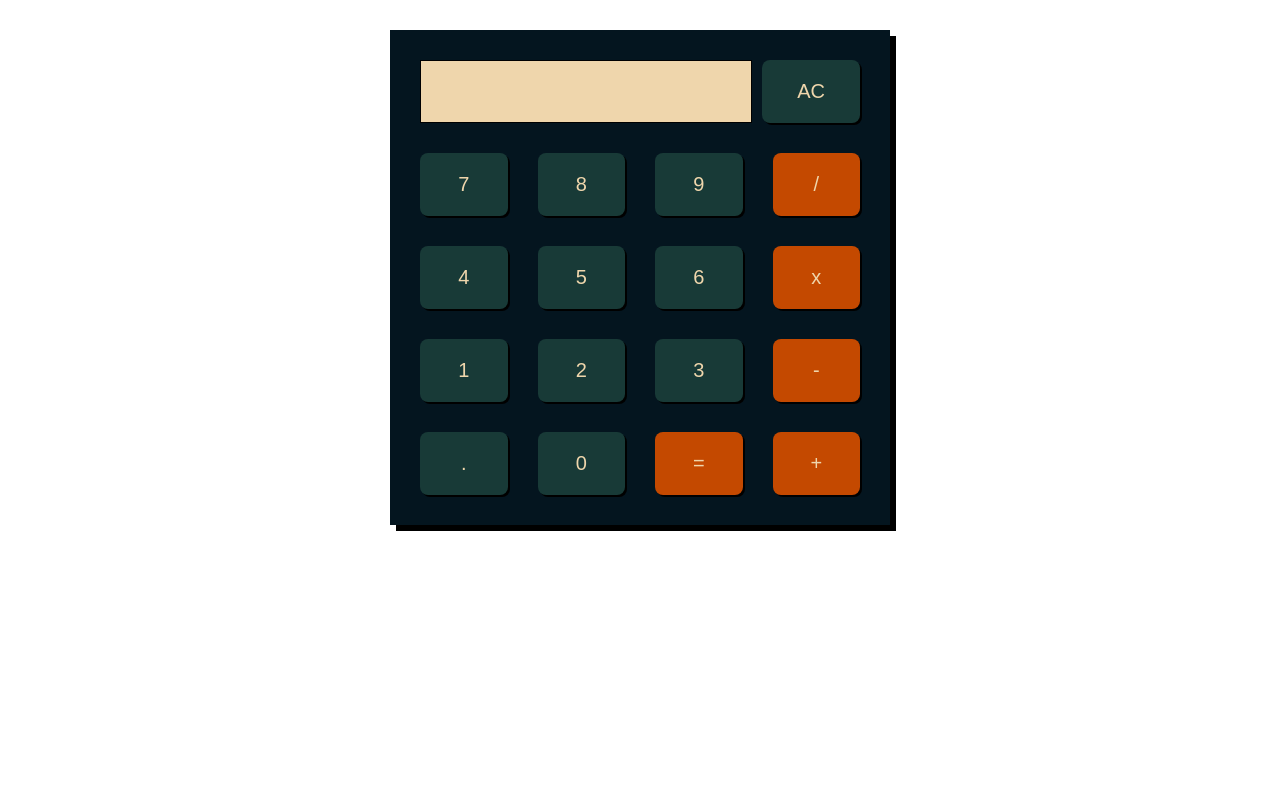
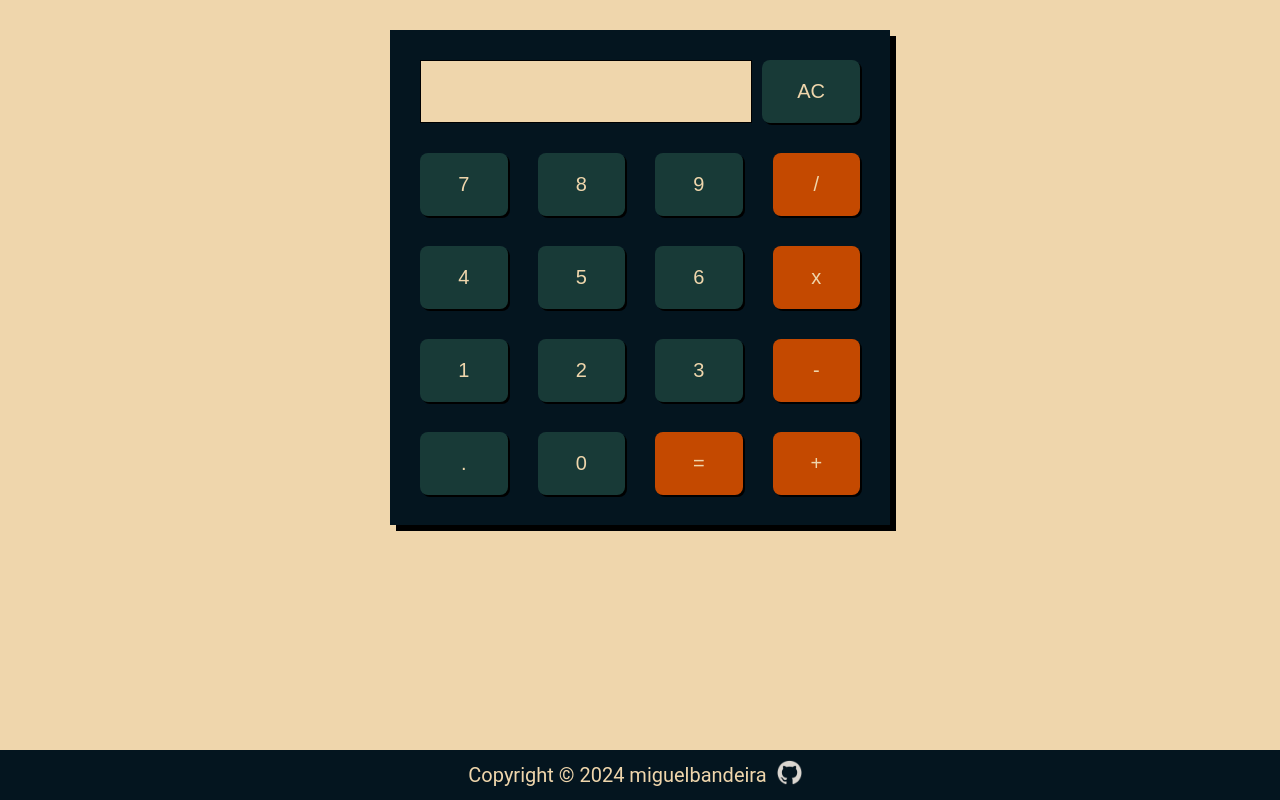
Before and after one commit to miguelgbandeira/calculator, a plain HTML site: page index.html in a window 1280 px wide. Drawn offline with Linux system fonts and the light colour scheme.

Commit message:
Add footer and background color

```diff
--- a/index.html
+++ b/index.html
@@ -40,6 +40,12 @@
         </div>
       </div>
     </div>
+    <div class="footer">
+      Copyright © 2024 miguelbandeira
+      <a href="https://github.com/miguelgbandeira/calculator" target="_blank">
+        <img src="github-mark.png" alt="GitHub Icon" />
+      </a>
+    </div>
 
     <!-- External JavaScript -->
     <script src="script.js"></script>
--- a/styles.css
+++ b/styles.css
@@ -2,7 +2,13 @@ body {
   padding: 0;
   margin: 0;
   display: flex;
-  justify-content: center;
+  align-items: center;
+  flex-direction: column;
+  justify-content: space-between;
+  min-height: 100vh;
+  position: relative;
+  font-family: "Roboto", sans-serif;
+  background-color: #efd6ac;
 }
 
 .calculator {
@@ -64,3 +70,25 @@ button {
 .equal {
   background-color: #c44900;
 }
+
+.footer {
+  position: absolute;
+  bottom: 0;
+  width: 100%;
+  background-color: #04151f;
+  color: #efd6ac;
+  padding: 10px 0;
+  text-align: center;
+  font-size: 20px;
+  display: flex;
+  justify-content: center;
+  align-items: center;
+  gap: 10px;
+}
+
+.footer img {
+  width: 25px;
+  height: auto;
+  margin-right: 10px;
+  filter: invert(100%);
+}
```
Also changed, not shown: github-mark.png (added).
